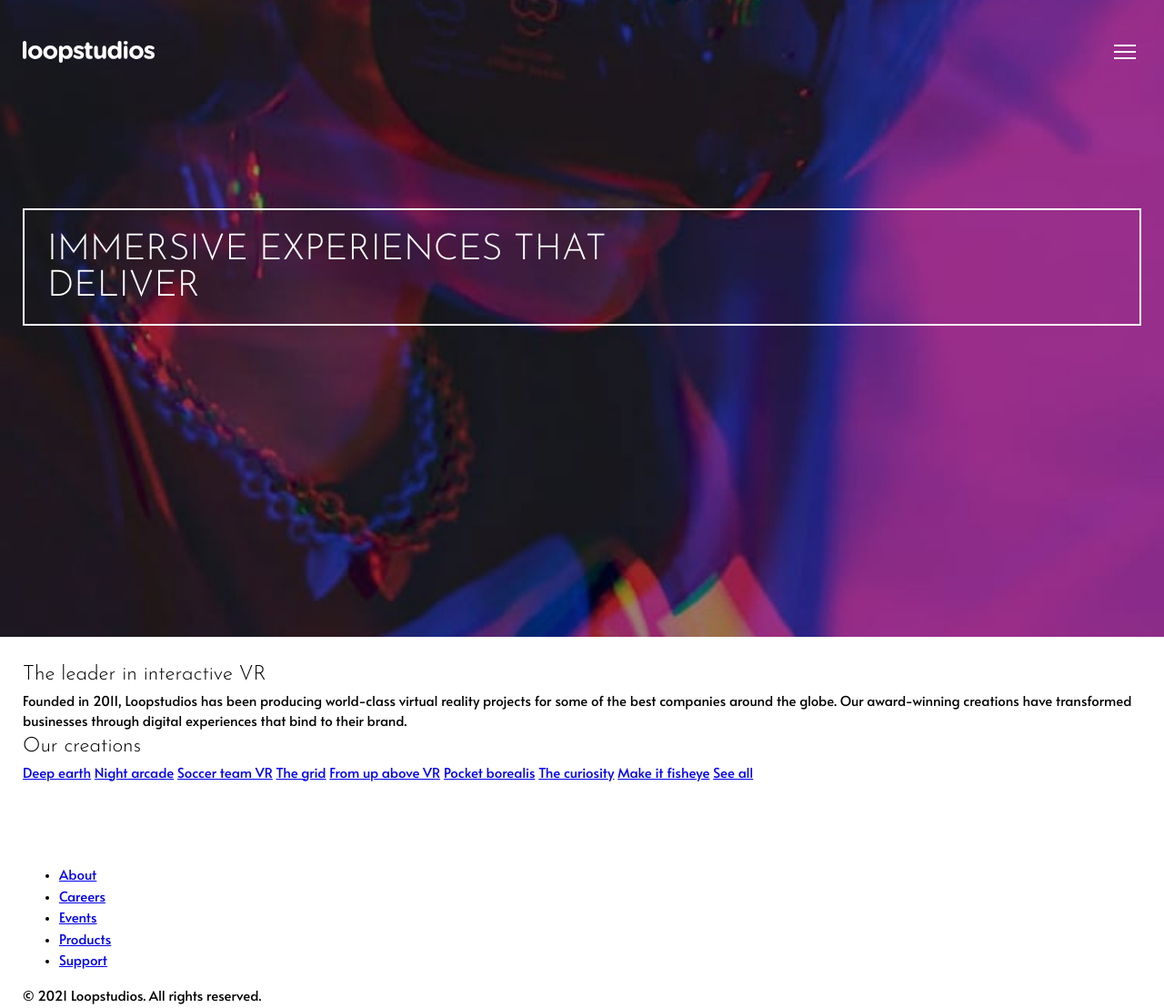
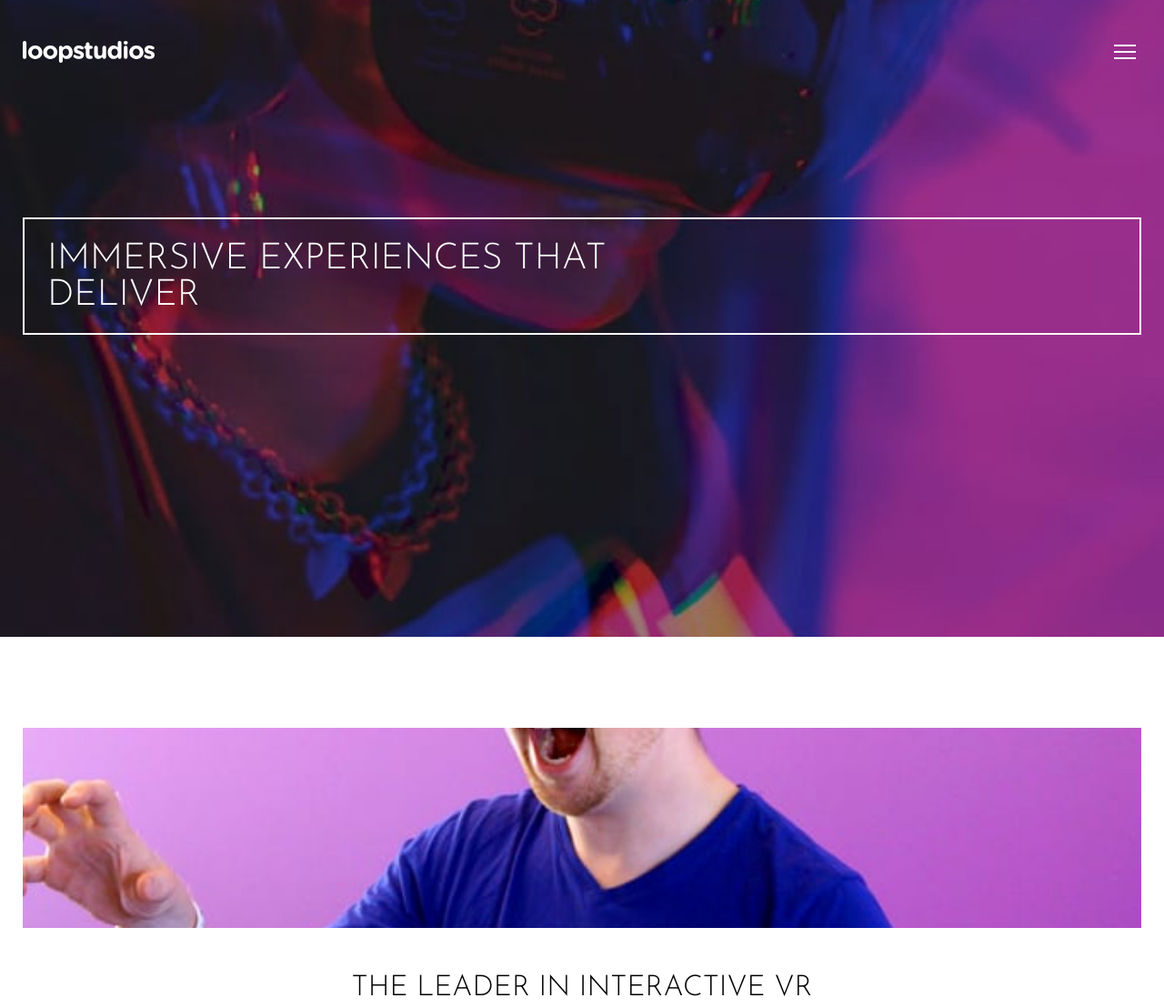
Before and after one commit to edo979/loopstudios-landing-page-main, a plain HTML site: page index.html in a window 1280 px wide. Shown: the top 1108 px of the page at 91% size. Drawn offline with Linux system fonts and the light colour scheme.

Commit message:
intro article finish, edit typography

```diff
--- a/sass/base/_reset.scss
+++ b/sass/base/_reset.scss
@@ -23,11 +23,6 @@ dd {
 ul[role='list'],
 ol[role='list'] {
   list-style: none;
-}
-
-/* Set core root defaults */
-html:focus-within {
-  scroll-behavior: smooth;
 }
 
 /* Set core body defaults */
--- a/sass/base/_typography.scss
+++ b/sass/base/_typography.scss
@@ -1,3 +1,5 @@
+@use '../abstracts/vars' as *;
+
 @import url('https://fonts.googleapis.com/css2?family=Alata&display=swap');
 @import url('https://fonts.googleapis.com/css2?family=Josefin+Sans:wght@300&display=swap');
 
@@ -11,6 +13,7 @@ h2,
 .h2 {
   font-family: 'Josefin Sans', sans-serif;
   font-weight: 300;
+  text-transform: uppercase;
 }
 
 p,
@@ -22,4 +25,18 @@ h1,
 .h1 {
   line-height: 1;
   font-size: 2.65rem;
+
+  color: $White;
 }
+
+h2,
+.h2 {
+  margin: 50px 0 20px;
+  line-height: 1.05;
+  font-size: 2.1rem;
+}
+
+p {
+  color: $Dark-Gray;
+  line-height: 1.65;
+}
--- a/sass/components/_components.scss
+++ b/sass/components/_components.scss
@@ -8,15 +8,34 @@
 
 .header {
   min-height: 700px;
-  background-image: url('../../images/mobile/image-hero.jpg');
+
+  background-image: url('../images/mobile/image-hero.jpg');
+
+  &-title {
+    margin-top: 170px;
+    padding: 25px 25px 20px;
+    border: 2px solid $White;
+  }
+}
+
+.header,
+.intro-img {
   background-size: cover;
   background-position: center;
+}
 
-  &-title {
-    margin-top: 160px;
-    padding: 25px 25px 20px;
-    border: 2px solid $White;
-    text-transform: uppercase;
-    color: $White;
+// Intro article
+
+.intro {
+  padding-top: 75px;
+  &-img {
+    height: 220px;
+
+    background-image: url('../../images/mobile/image-interactive.jpg');
+  }
+
+  &-article {
+    padding-inline: 20px;
+    text-align: center;
   }
 }
```
Also changed, not shown: css/style.css, 1 other file.
